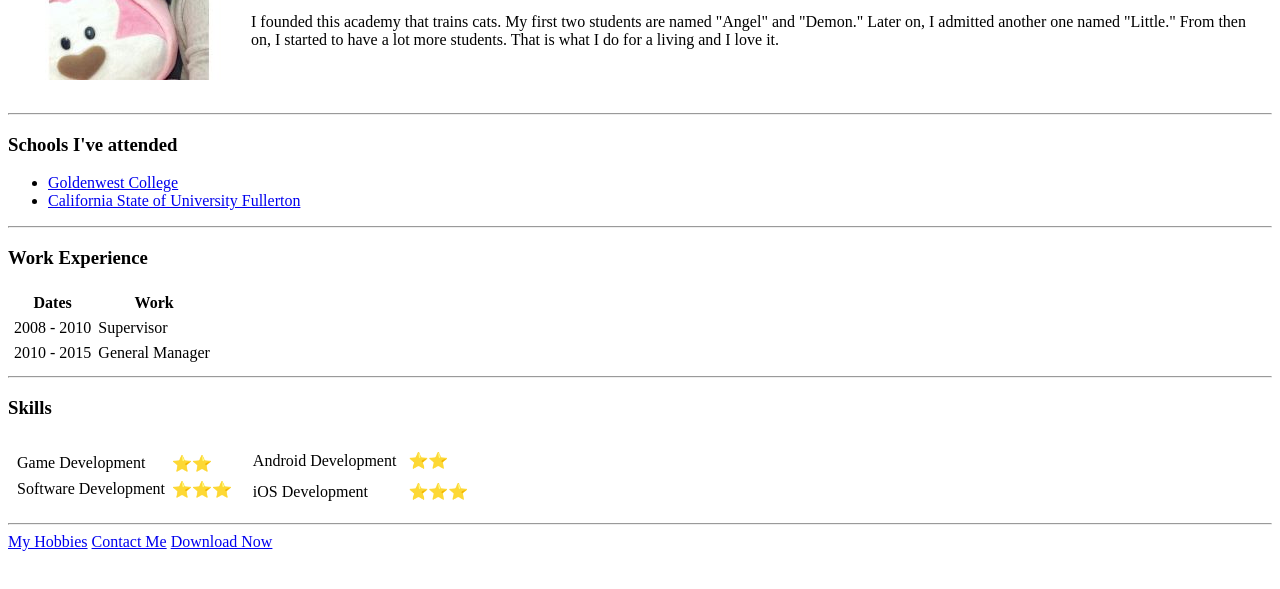
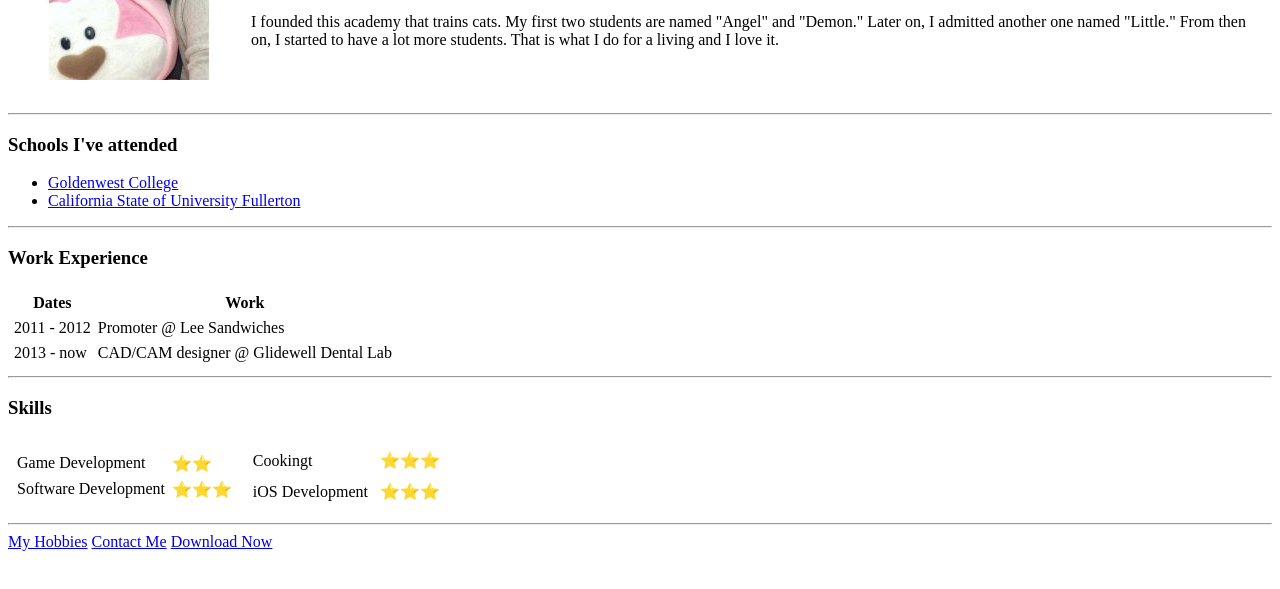
Before and after one commit to tphamm/cv, a plain HTML site: page index.html in a window 1280 px wide. Shown: the part 149-738 px from the top of the page. Drawn offline with Linux system fonts and the light colour scheme.

Commit message:
Update index.html

```diff
--- a/index.html
+++ b/index.html
@@ -40,13 +40,13 @@
     </thead>
     <tbody>
       <tr>
-        <td>2008 - 2010</td>
-        <td>Supervisor</td>
+        <td>2011 - 2012</td>
+        <td>Promoter @ Lee Sandwiches</td>
 
       </tr>
       <tr>
-        <td>2010 - 2015</td>
-        <td>General Manager</td>
+        <td>2013 - now</td>
+        <td>CAD/CAM designer @ Glidewell Dental Lab </td>
 
       </tr>
     </tbody>
@@ -70,8 +70,8 @@
       <td>  <table cellspacing="10">
           <tbody>
             <tr >
-              <td>Android Development</td>
-              <td>⭐⭐</td>
+              <td>Cookingt</td>
+              <td>⭐⭐⭐</td>
             </tr>
             <tr>
               <td>iOS Development</td>
```
